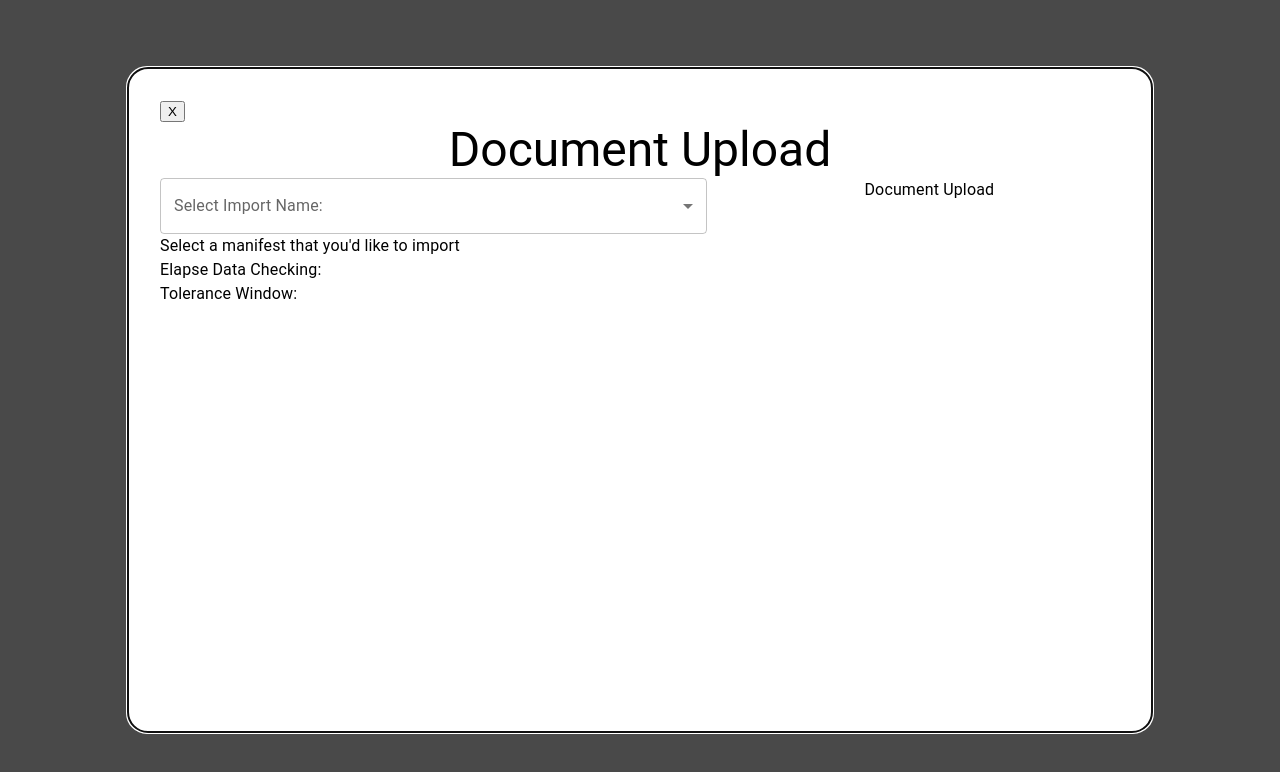
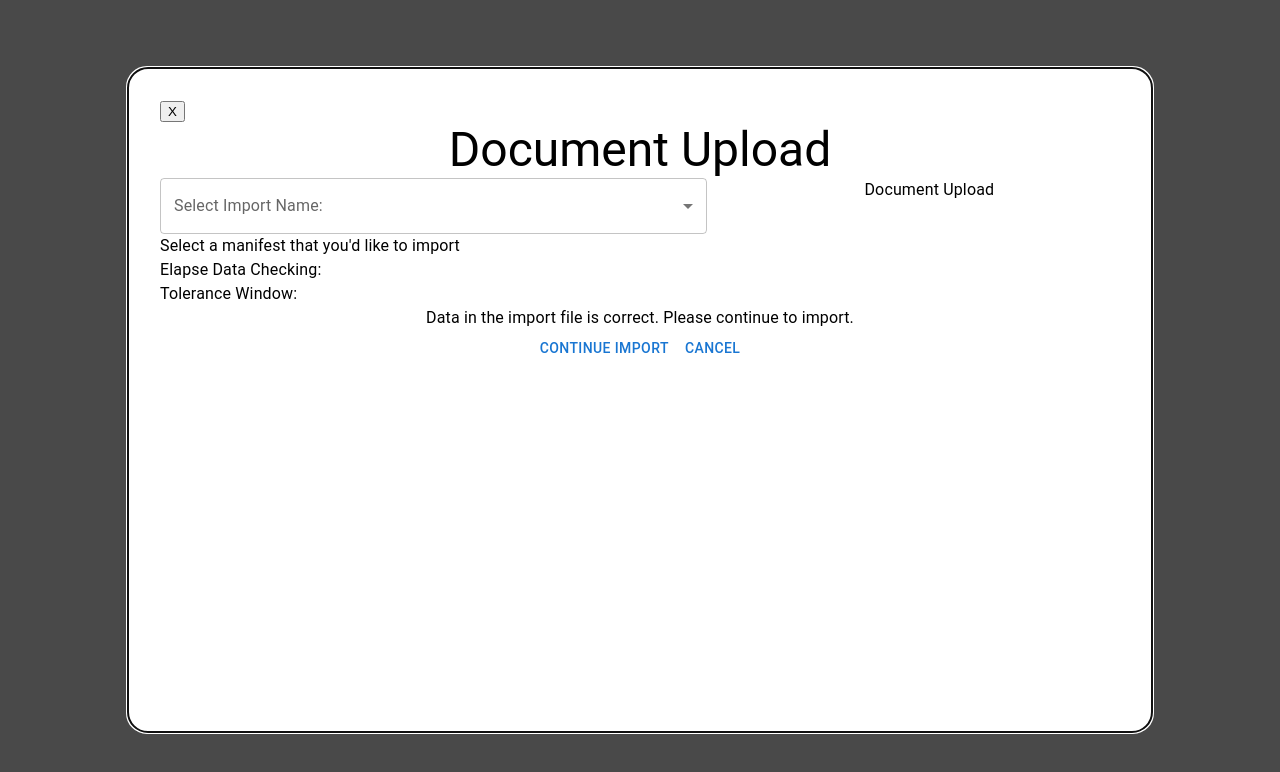
Before and after one commit to jpluncumilla/doc-uploader, a React (Create React App) app: page / in a window 1280 px wide. Shown: the top 772 px of the page. Built offline with nearby package versions, Linux system fonts and the light colour scheme.

Commit message:
Set up bottom Box and its components

```diff
--- a/src/components/DocModal.js
+++ b/src/components/DocModal.js
@@ -1,5 +1,5 @@
 import { useState } from "react";
-import { Grid, Typography, FormControl, InputLabel, Select, MenuItem, OutlinedInput } from "@mui/material";
+import { Grid, Typography, FormControl, InputLabel, Select, MenuItem, Box, Button } from "@mui/material";
 
 export const DocModal = () => {
   const [age, setAge] = useState('')
@@ -42,7 +42,14 @@ export const DocModal = () => {
           <Grid item xs={5} align='center'>
           <Typography variant="body1" align="center">Document Upload</Typography>
           </Grid>
+
         </Grid>
+
+        <Box align='center'>
+          <Typography>Data in the import file is correct. Please continue to import.</Typography>
+          <Button>Continue Import</Button>
+          <Button>Cancel</Button>
+        </Box>
       </>
     );
   };
```
